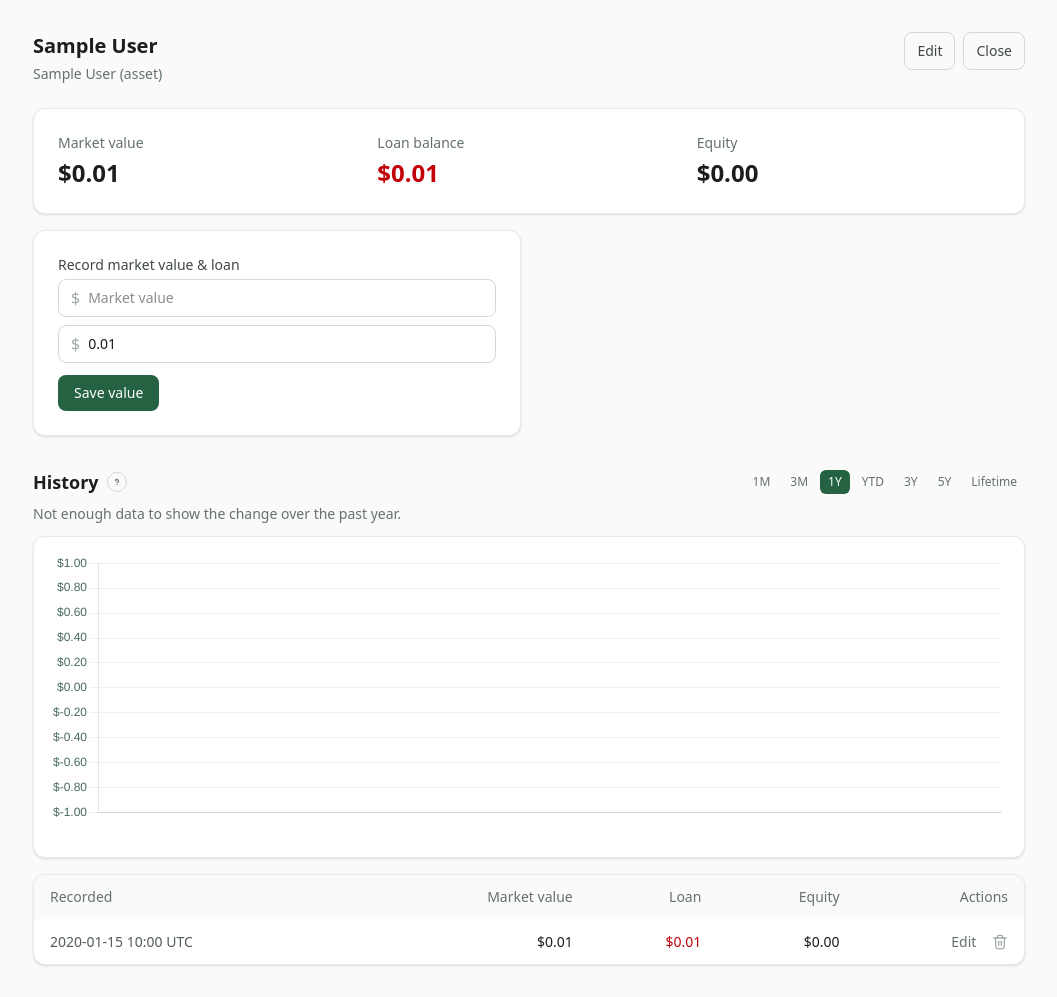
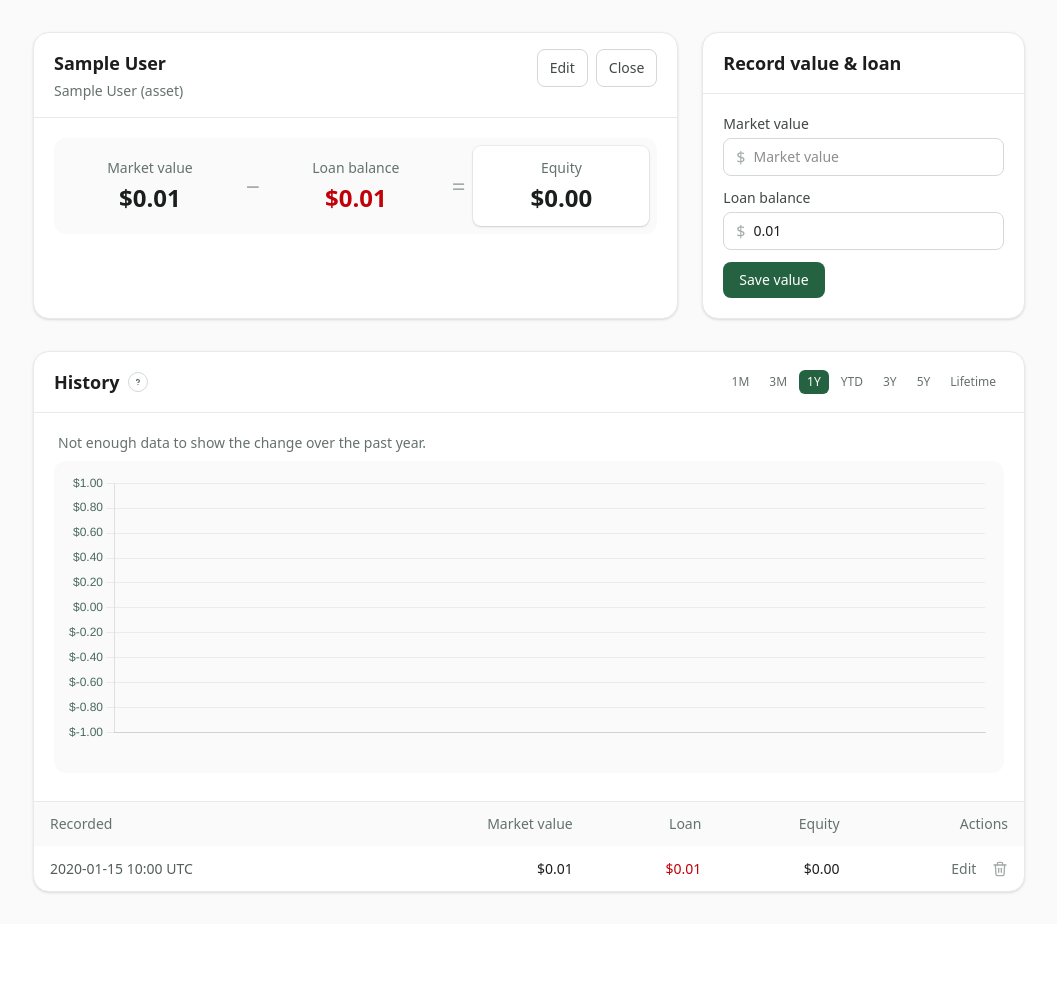
Before and after one commit to kernelkaribou/tallyworth, a Flask app: page /accounts/1 in a window 1280 px wide. Shown: the part 69-1066 px from the top of the page, without its empty margins (111-1168 px from the left). After the commit the page ends 963 px from the top, so only its background shows below. Run offline with Flask 3, Linux system fonts and the light colour scheme; tables that the repository leaves empty hold one stand-in row (values such as "Sample post"); style sheets or scripts are compiled from the project's sources.

Commit message:
Apply dashboard panel system to accounts, account detail, and cashflow
Bring the three remaining pages in line with the dashboard look and feel:
- Accounts list: Accounts panel (Add account in header) wrapping a flush
  table, plus a separate Account types panel; sr-only h1.
- Account detail: identity panel (name + meta + Edit/Close), summary as a
  Market value - Loan balance = Equity metric-band for loan accounts (single
  value block for asset/liability), and a History panel mirroring the
  dashboard Net worth panel (timeframe buttons, chart well, flush table).
- Cashflow: Monthly cashflow summary panel reusing the Income - Expenses =
  Cashflow metric-band (keeps the green/red cue), with Income and Expenses
  each as a panel wrapping the flush add-form and compact list.

Co-authored-by: Copilot <223556219+Copilot@users.noreply.github.com>

```diff
--- a/app/templates/accounts/detail.html
+++ b/app/templates/accounts/detail.html
@@ -3,9 +3,13 @@
 
 {% block content %}
 {% set is_liability = account.account_type.classification.value == 'liability' %}
-<section class="flex flex-wrap items-start justify-between gap-4">
-  <div>
-    <h1 class="text-xl font-semibold">{{ account.name }}</h1>
+<h1 class="sr-only">{{ account.name }}</h1>
+
+<div class="grid gap-6 lg:grid-cols-[minmax(0,2fr)_minmax(0,1fr)]">
+  <section class="panel" aria-labelledby="account-heading">
+    <div class="panel-header items-start">
+      <div class="min-w-0">
+        <h2 id="account-heading" class="panel-title truncate">{{ account.name }}</h2>
         <p class="mt-1 text-sm text-slate-500 dark:text-slate-400">
           {{ account.account_type.name }} ({{ account.account_type.classification.value }})
           {% if account.archived %}
@@ -13,7 +17,7 @@
           {% endif %}
         </p>
       </div>
-  <div class="flex items-center gap-2">
+      <div class="flex shrink-0 flex-wrap items-center gap-2">
         <a
           href="{{ url_for('accounts.edit_account', account_id=account.id) }}"
           class="rounded-lg border border-slate-300 dark:border-slate-600 px-3 py-2 text-sm font-medium text-slate-700 dark:text-slate-200 hover:bg-slate-50 dark:hover:bg-slate-700"
@@ -37,36 +41,34 @@
           </button>
         </form>
       </div>
-</section>
-
-<section class="mt-6 grid gap-4 sm:grid-cols-2">
+    </div>
+    <div class="panel-body">
       {% if account.tracks_loan %}
-  <div class="rounded-xl border border-slate-200 dark:border-slate-700 bg-white dark:bg-slate-800 p-6 shadow-sm sm:col-span-2">
-    <div class="grid gap-4 sm:grid-cols-3">
-      <div>
-        <p class="text-sm font-medium text-slate-500 dark:text-slate-400">Market value</p>
+      <div class="metric-band">
+        <div class="metric-cell">
+          <p class="metric-label">Market value</p>
           <p class="mt-1 text-2xl font-semibold tabular-nums text-slate-900 dark:text-slate-100">
             {{ account.current_value_cents | money }}
           </p>
         </div>
-      <div>
-        <p class="text-sm font-medium text-slate-500 dark:text-slate-400">Loan balance</p>
+        <div class="metric-op" aria-hidden="true">&minus;</div>
+        <div class="metric-cell">
+          <p class="metric-label">Loan balance</p>
           <p class="mt-1 text-2xl font-semibold tabular-nums text-loss">
             {{ account.current_loan_cents | money }}
           </p>
         </div>
-      <div>
-        <p class="text-sm font-medium text-slate-500 dark:text-slate-400">Equity</p>
-        <p class="mt-1 text-2xl font-semibold tabular-nums
+        <div class="metric-op" aria-hidden="true">=</div>
+        <div class="metric-cell-strong">
+          <p class="metric-label">Equity</p>
+          <p class="mt-1 text-2xl font-bold tabular-nums
             {% if account.equity_cents is not none and account.equity_cents < 0 %}text-loss{% else %}text-slate-900 dark:text-slate-100{% endif %}">
             {{ account.equity_cents | money }}
           </p>
         </div>
       </div>
-  </div>
       {% elif is_liability %}
-  <div class="rounded-xl border border-slate-200 dark:border-slate-700 bg-white dark:bg-slate-800 p-6 shadow-sm">
-    <p class="text-sm font-medium text-slate-500 dark:text-slate-400">Balance owed</p>
+      <p class="metric-label">Balance owed</p>
       <p class="mt-1 text-3xl font-semibold tabular-nums text-loss">
         {{ account.current_value_cents | money }}
       </p>
@@ -74,24 +76,29 @@
         Net worth impact
         <span class="font-medium text-loss">{{ account.signed_value_cents | money }}</span>
       </p>
-  </div>
       {% else %}
-  <div class="rounded-xl border border-slate-200 dark:border-slate-700 bg-white dark:bg-slate-800 p-6 shadow-sm">
-    <p class="text-sm font-medium text-slate-500 dark:text-slate-400">Current value</p>
+      <p class="metric-label">Current value</p>
       <p class="mt-1 text-3xl font-semibold tabular-nums text-slate-900 dark:text-slate-100">
         {{ account.current_value_cents | money }}
       </p>
+      {% endif %}
     </div>
-  {% endif %}
+  </section>
 
+  <section class="panel" aria-labelledby="record-heading">
+    <div class="panel-header">
+      <h2 id="record-heading" class="panel-title">
+        {% if account.tracks_loan %}Record value &amp; loan{% else %}Record a value{% endif %}
+      </h2>
+    </div>
     <form
       method="post"
       action="{{ url_for('accounts.add_value', account_id=account.id) }}"
-    class="rounded-xl border border-slate-200 dark:border-slate-700 bg-white dark:bg-slate-800 p-6 shadow-sm"
+      class="panel-body"
     >
       {{ csrf_field() }}
       <label class="block text-sm font-medium text-slate-700 dark:text-slate-200" for="value">
-      {% if account.tracks_loan %}Record market value &amp; loan{% else %}Record a new value{% endif %}
+        {% if account.tracks_loan %}Market value{% else %}New value{% endif %}
       </label>
       <div class="mt-1 flex items-center rounded-lg border border-slate-300 dark:border-slate-600 px-3 focus-within:border-money-500">
         <span class="text-slate-400 dark:text-slate-500">{{ currency_symbol }}</span>
@@ -101,12 +108,13 @@
           type="text"
           inputmode="decimal"
           required
-        class="w-full px-2 py-2 text-sm focus:outline-none"
+          class="w-full px-2 py-2 text-sm focus:outline-none dark:bg-transparent"
           placeholder="{% if account.tracks_loan %}Market value{% else %}0.00{% endif %}"
         />
       </div>
       {% if account.tracks_loan %}
-    <div class="mt-2 flex items-center rounded-lg border border-slate-300 dark:border-slate-600 px-3 focus-within:border-money-500">
+      <label class="mt-3 block text-sm font-medium text-slate-700 dark:text-slate-200" for="loan">Loan balance</label>
+      <div class="mt-1 flex items-center rounded-lg border border-slate-300 dark:border-slate-600 px-3 focus-within:border-money-500">
         <span class="text-slate-400 dark:text-slate-500">{{ currency_symbol }}</span>
         <input
           id="loan"
@@ -115,21 +123,17 @@
           inputmode="decimal"
           required
           value="{% if account.current_loan_cents is not none %}{{ '%.2f'|format(account.current_loan_cents / 100) }}{% endif %}"
-        class="w-full px-2 py-2 text-sm focus:outline-none"
-        placeholder="Loan balance (0 if owned outright)"
+          class="w-full px-2 py-2 text-sm focus:outline-none dark:bg-transparent"
+          placeholder="0 if owned outright"
         />
       </div>
       {% endif %}
-    <button
-      type="submit"
-      class="mt-3 btn-primary"
-    >
-      Save value
-    </button>
+      <button type="submit" class="mt-3 btn-primary">Save value</button>
     </form>
   </section>
+</div>
 
-<section class="mt-8">
+<section class="panel mt-8" aria-labelledby="history-heading">
   {% if history %}
   {% if account.tracks_loan %}
     {% set chart_help = "Equity (market value minus the outstanding loan) over time." %}
@@ -138,8 +142,8 @@
   {% else %}
     {% set chart_help = "Account value over time." %}
   {% endif %}
-  <div class="flex flex-wrap items-center justify-between gap-3">
-    <h2 class="flex items-center gap-2 text-lg font-semibold">
+  <div class="panel-header">
+    <h2 id="history-heading" class="panel-title">
       History
       {{ info_tooltip(chart_help) }}
     </h2>
@@ -153,8 +157,9 @@
       <button type="button" class="timeframe-btn" data-range="lifetime" aria-pressed="false">Lifetime</button>
     </div>
   </div>
-  <p id="account-history-summary" class="mt-2 text-sm text-slate-500 dark:text-slate-400"></p>
-  <div class="mt-3 rounded-xl border border-slate-200 dark:border-slate-700 bg-white dark:bg-slate-800 p-4 shadow-sm">
+  <div class="panel-body space-y-2">
+    <p id="account-history-summary" class="px-1 text-sm text-slate-500 dark:text-slate-400"></p>
+    <div class="rounded-xl bg-slate-50 dark:bg-slate-900/40 p-3">
       <div class="h-72">
         <canvas
           id="account-history-chart"
@@ -170,7 +175,8 @@
       </div>
     </div>
     <script id="account-history-data" type="application/json">{{ chart_points | tojson }}</script>
-  <div class="mt-4 overflow-hidden rounded-xl border border-slate-200 dark:border-slate-700 bg-white dark:bg-slate-800 shadow-sm">
+  </div>
+  <div class="overflow-x-auto border-t border-slate-200 dark:border-slate-700">
     <table class="w-full text-sm">
       <thead class="bg-slate-50 dark:bg-slate-900/40 text-left text-slate-500 dark:text-slate-400">
         <tr>
@@ -226,10 +232,14 @@
     </table>
   </div>
   {% else %}
-  <h2 class="text-lg font-semibold">History</h2>
-  <p class="mt-3 rounded-xl border border-dashed border-slate-300 dark:border-slate-600 bg-white dark:bg-slate-800 p-6 text-center text-slate-500 dark:text-slate-400">
+  <div class="panel-header">
+    <h2 id="history-heading" class="panel-title">History</h2>
+  </div>
+  <div class="panel-body">
+    <p class="rounded-xl border border-dashed border-slate-300 dark:border-slate-600 bg-slate-50 dark:bg-slate-900/40 p-6 text-center text-slate-500 dark:text-slate-400">
       No values recorded yet.
     </p>
+  </div>
   {% endif %}
 </section>
 {% endblock %}
```
Also changed, not shown: app/templates/accounts/list.html (+19 -16 lines), app/templates/cashflow/list.html (+33 -25 lines). Lines whose indentation alone changed are shown as unchanged.
